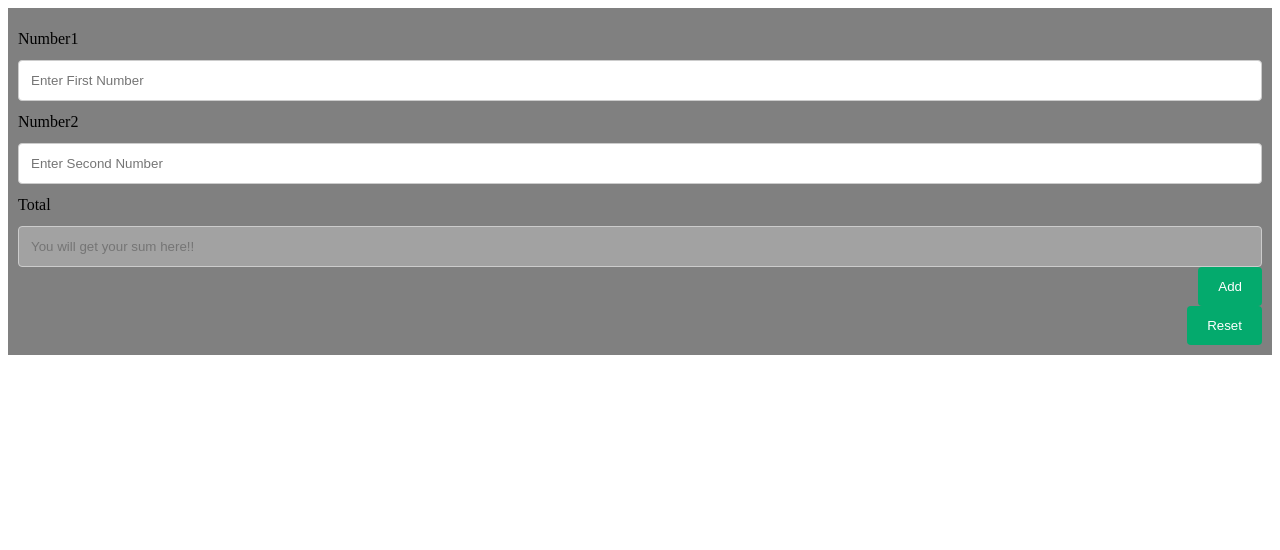
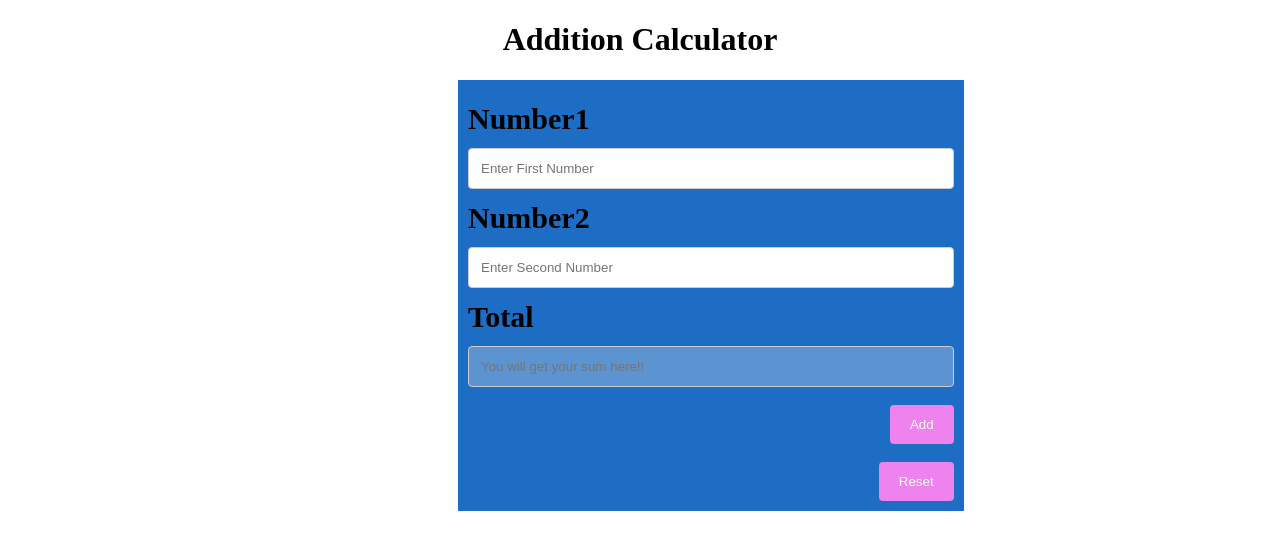
Before and after one commit to Amitchawarekar/Web_tech_MCA, a plain HTML site: page sum_of_2_numbers_app/index.html in a window 1280 px wide. Drawn offline with Linux system fonts and the light colour scheme.

Commit message:
files updated.

```diff
--- a/sum_of_2_numbers_app/index.html
+++ b/sum_of_2_numbers_app/index.html
@@ -8,33 +8,35 @@
 
     </head>
     <body>
+        <h1> Addition Calculator</h1>
         <div id ="container">
             <form action="">
                 <div class="row">
-                  <div class="col-25">
+                  <div class="col-1">
                     <label for="num1">Number1</label>
-                <div class="col-75">
+                <div class="col-2">
                     <input type="text" id="txtNum1" name="txtNum1" placeholder="Enter First Number">
                 </div>
 
                 <div class="row">
-                  <div class="col-25">
+                  <div class="col-1">
                     <label for="num2">Number2</label>
-                <div class="col-75">
+                <div class="col-2">
                     <input type="text" id="txtNum2" name="txtNum2" placeholder="Enter Second Number">
                 </div>
 
                 <div class="row">
-                  <div class="col-25">
+                  <div class="col-1">
                     <label for="sum">Total</label>
-                <div class="col-75">
+                <div class="col-2">
                     <input type="text" id="txtSum" name="txtSum" placeholder="You will get your sum here!!" disabled="disabled">
                 </div>
+                &nbsp;
 
                 <div class="row">
                     <input type="button" value="Add" onclick="add()"/>
                   </div>
-
+                  &nbsp;
                 <div class="row">
                     <input type="button" value="Reset" onclick="reset()"/>
                   </div>
--- a/sum_of_2_numbers_app/style.css
+++ b/sum_of_2_numbers_app/style.css
@@ -1,8 +1,9 @@
 #container
 {
-    background-color:gray;
-    width:100%;
+    background-color: rgb(29, 109, 196);
+    width:40%;
     padding:10px;
+    margin-left: 450px;
 }
 
 * {
@@ -19,12 +20,14 @@
   }
 
   label {
+    font-size: 30px;
+    font-weight: bold;
     padding: 12px 12px 12px 0;
     display: inline-block;
   }
 
   input[type=button] {
-    background-color: #04AA6D;
+    background-color: violet;
     color: white;
     padding: 12px 20px;
     border: none;
@@ -47,3 +50,7 @@
     display: table;
     clear: both;
   }
+
+  h1{
+    text-align:center;
+  }
```
